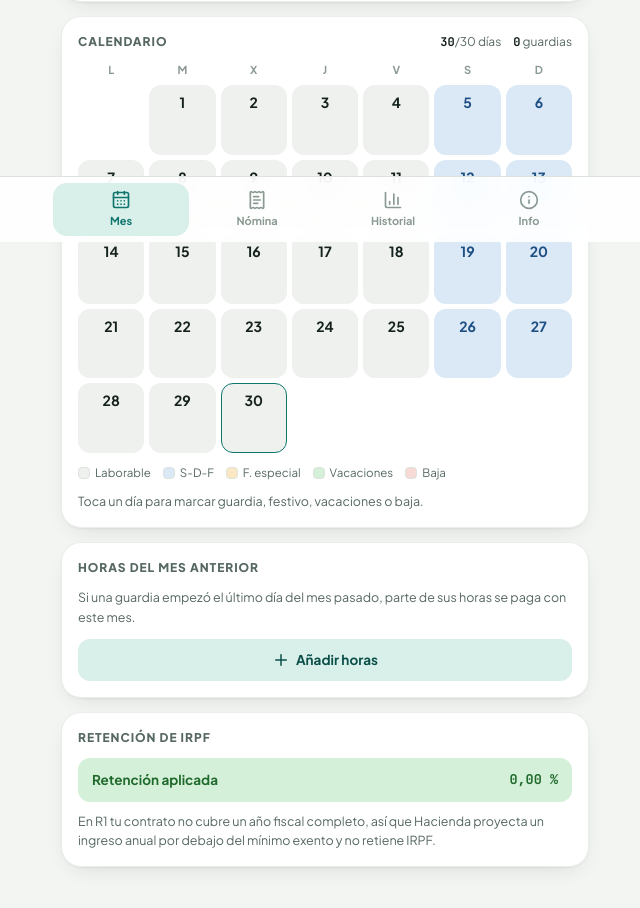
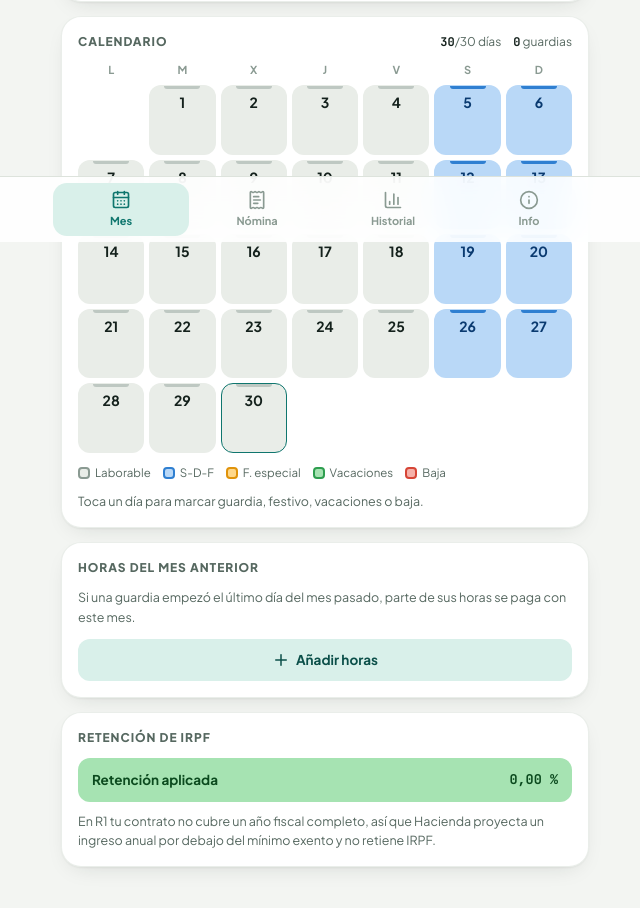
Before and after one commit to Marodseg/calculadora-sueldo-resi, a React (Vite) app: page / in a window 1280 px wide. Shown: the part 558-1466 px from the top of the page, without its empty margins (315-955 px from the left). Built offline with nearby package versions, Linux system fonts and the light colour scheme.

Commit message:
Mejora el contraste de los tipos de día en modo claro y oscuro
Fondos más saturados y separados entre sí, texto con contraste >= 5,7:1 y un
acento por tipo (barra en el calendario, punto en el selector) para no
depender solo del tono del fondo. Capturas del README actualizadas.

```diff
--- a/src/styles.css
+++ b/src/styles.css
@@ -11,15 +11,20 @@
   --brand-ink: #ffffff;
   --brand-soft: #d9f0ea;
   --brand-soft-ink: #0b4f49;
-  --lab: #eef1ed;
-  --sdf: #dbe9f7;
-  --sdf-ink: #1e4f82;
-  --esp: #fbe7c3;
-  --esp-ink: #8a5a06;
-  --vac: #d5f0d8;
-  --vac-ink: #216a2d;
-  --baja: #f7d9d5;
-  --baja-ink: #a02f27;
+  --lab: #e9ede8;
+  --sdf: #b9d8f7;
+  --sdf-ink: #0a3a70;
+  --esp: #ffd88a;
+  --esp-ink: #5e3a00;
+  --vac: #a6e3b2;
+  --vac-ink: #0b4a1e;
+  --baja: #f6b1a9;
+  --baja-ink: #7d1d16;
+  --lab-acc: #8a9a92;
+  --sdf-acc: #2f7fd1;
+  --esp-acc: #e0930a;
+  --vac-acc: #2e9e4f;
+  --baja-acc: #d64536;
   --warn-bg: #fcefd2;
   --warn-ink: #8a5a06;
   --danger: #c0392b;
@@ -41,15 +46,20 @@
     --brand-ink: #06231d;
     --brand-soft: #16342d;
     --brand-soft-ink: #a5e8d9;
-    --lab: #1a2420;
-    --sdf: #1a3149;
-    --sdf-ink: #9ccbf5;
-    --esp: #40300f;
-    --esp-ink: #f0c26a;
-    --vac: #17371c;
-    --vac-ink: #8fd99a;
-    --baja: #42201d;
-    --baja-ink: #f2a39c;
+    --lab: #2a372f;
+    --sdf: #1f4d80;
+    --sdf-ink: #dcedff;
+    --esp: #6e4c08;
+    --esp-ink: #ffe6ad;
+    --vac: #1d6a33;
+    --vac-ink: #d9f7df;
+    --baja: #7d2b25;
+    --baja-ink: #ffdcd7;
+    --lab-acc: #6f8078;
+    --sdf-acc: #5aa9f5;
+    --esp-acc: #f0b23a;
+    --vac-acc: #4fcf77;
+    --baja-acc: #f2766b;
     --warn-bg: #3a2d10;
     --warn-ink: #f0c26a;
     --danger: #ef8378;
@@ -1415,3 +1425,56 @@ summary:focus-visible {
 .link-danger {
   margin-top: 10px;
 }
+
+/* --- distinción de tipos de día: tono de fondo + acento (no depende solo del color de fondo) --- */
+.cell.t-lab,
+.type-chip.t-lab,
+.lg.t-lab {
+  --acc: var(--lab-acc);
+}
+.cell.t-sdf,
+.type-chip.t-sdf,
+.lg.t-sdf {
+  --acc: var(--sdf-acc);
+}
+.cell.t-esp,
+.type-chip.t-esp,
+.lg.t-esp {
+  --acc: var(--esp-acc);
+}
+.cell.t-vac,
+.type-chip.t-vac,
+.lg.t-vac {
+  --acc: var(--vac-acc);
+}
+.cell.t-baja,
+.type-chip.t-baja,
+.lg.t-baja {
+  --acc: var(--baja-acc);
+}
+
+.cell::before {
+  content: "";
+  position: absolute;
+  top: 0;
+  left: 22%;
+  right: 22%;
+  height: 3px;
+  border-radius: 0 0 3px 3px;
+  background: var(--acc);
+}
+.cell.t-lab::before {
+  opacity: 0.45;
+}
+.lg {
+  border: 2px solid var(--acc);
+}
+.type-chip::before {
+  content: "";
+  width: 9px;
+  height: 9px;
+  border-radius: 50%;
+  background: var(--acc);
+  margin-right: 8px;
+  flex-shrink: 0;
+}
```
Also changed, not shown: 4 other files (tests, documents, lock files or other folders).
